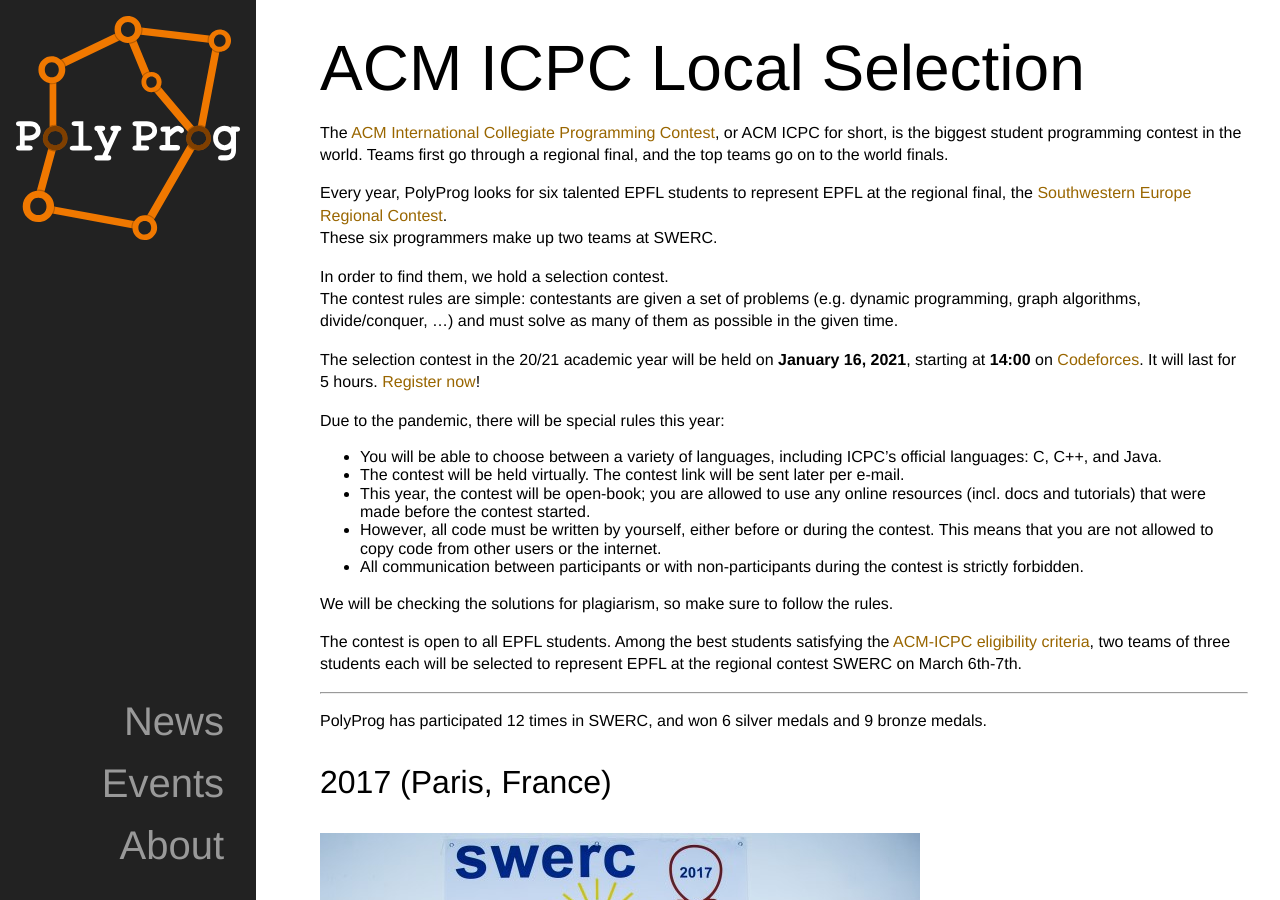
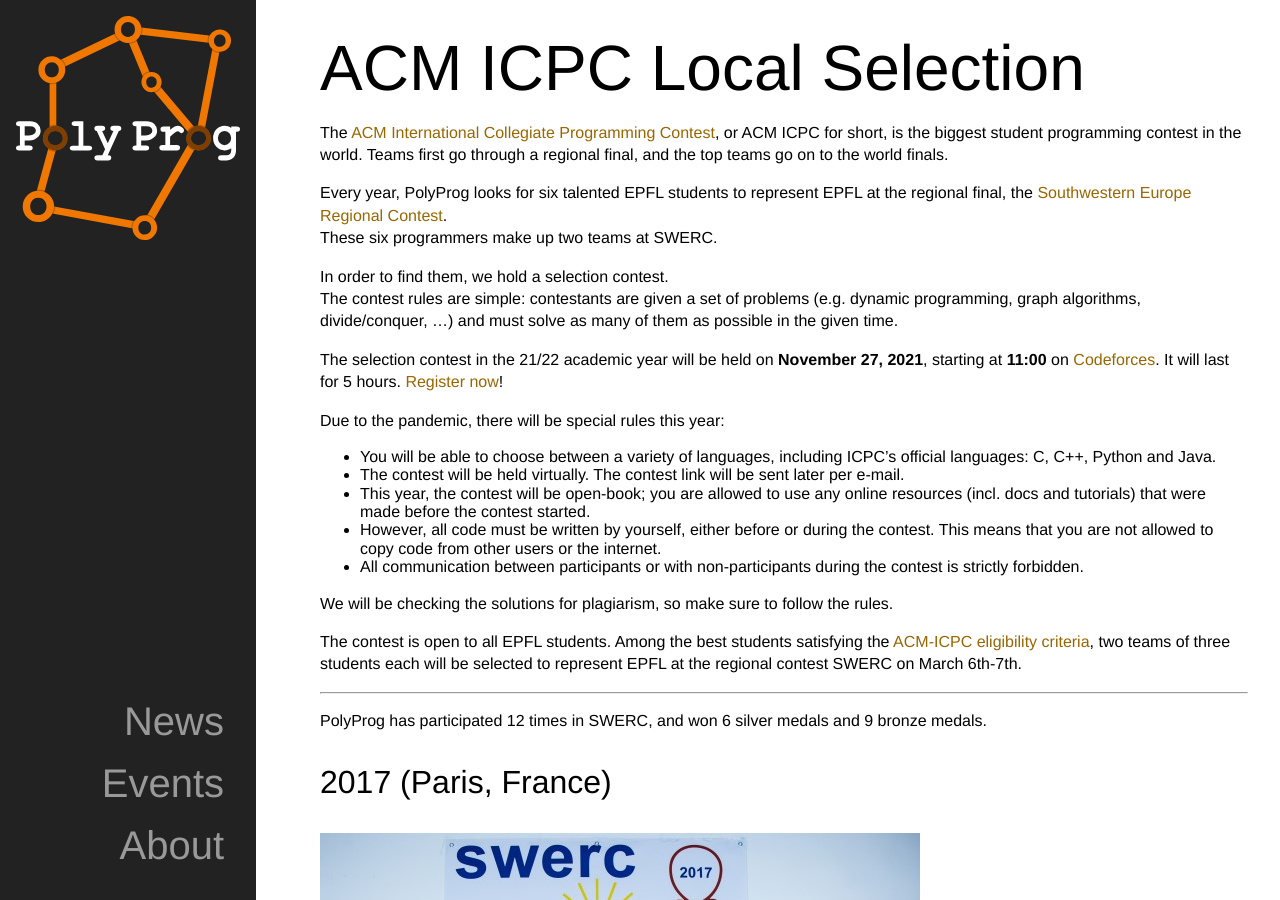
Before and after one commit to PolyProg/PolyProg.github.io, a Jekyll site: the page built from _events/swerc.md, in a window 1280 px wide and 900 px high. Built offline with Jekyll 4.4.1, drawn with Linux system fonts in a browser that asks for light colours.

Commit message:
Updated the dates for this year's Local Selection

```diff
--- a/_events/swerc.md
+++ b/_events/swerc.md
@@ -22,11 +22,11 @@
 The contest rules are simple: contestants are given a set of problems (e.g. dynamic programming, graph algorithms, divide/conquer, ...)
 and must solve as many of them as possible in the given time.
 
-The selection contest in the 20/21 academic year will be held on **January 16, 2021**, starting at **14:00** on [Codeforces](https://codeforces.com/). It will last for 5 hours.
-[Register now](https://go.epfl.ch/ssc2021)!
+The selection contest in the 21/22 academic year will be held on **November 27, 2021**, starting at **11:00** on [Codeforces](https://codeforces.com/). It will last for 5 hours.
+[Register now](https://forms.gle/VJNNkErk2xmca4Hq7)!
 
 Due to the pandemic, there will be special rules this year:
-- You will be able to choose between a variety of languages, including ICPC's official languages: C, C++, and Java.
+- You will be able to choose between a variety of languages, including ICPC's official languages: C, C++, Python and Java.
 - The contest will be held virtually. The contest link will be sent later per e-mail.
 - This year, the contest will be open-book; you are allowed to use any online resources (incl. docs and tutorials) that were made before the contest started.
 - However, all code must be written by yourself, either before or during the contest. This means that you are not allowed to copy code from other users or the internet.
```
